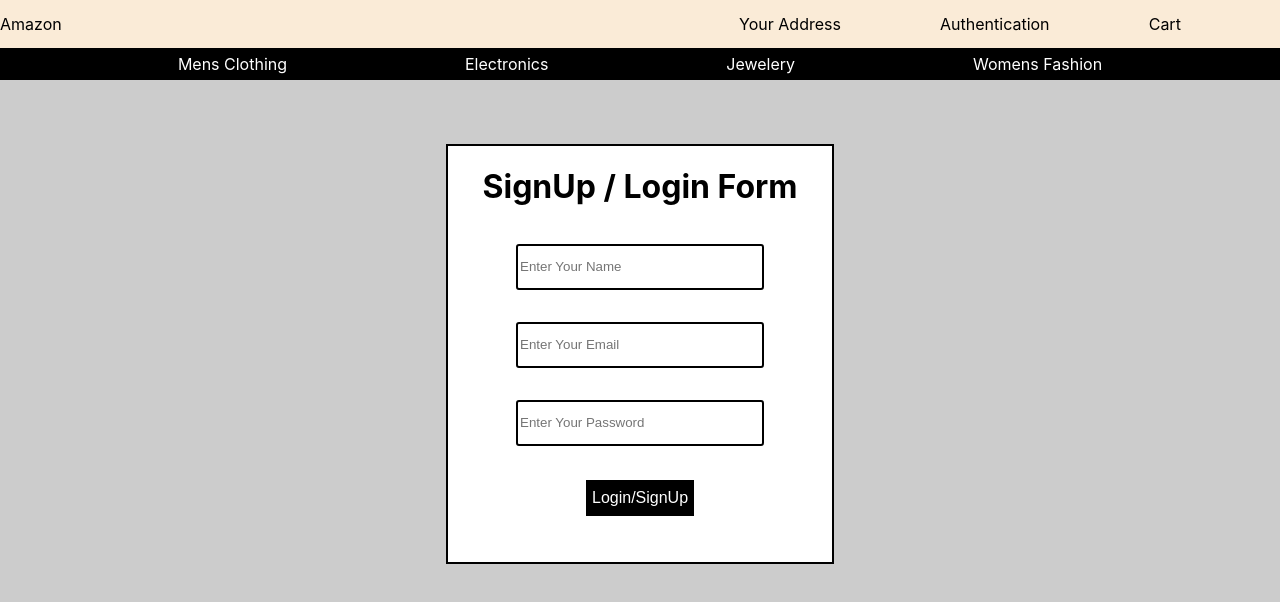
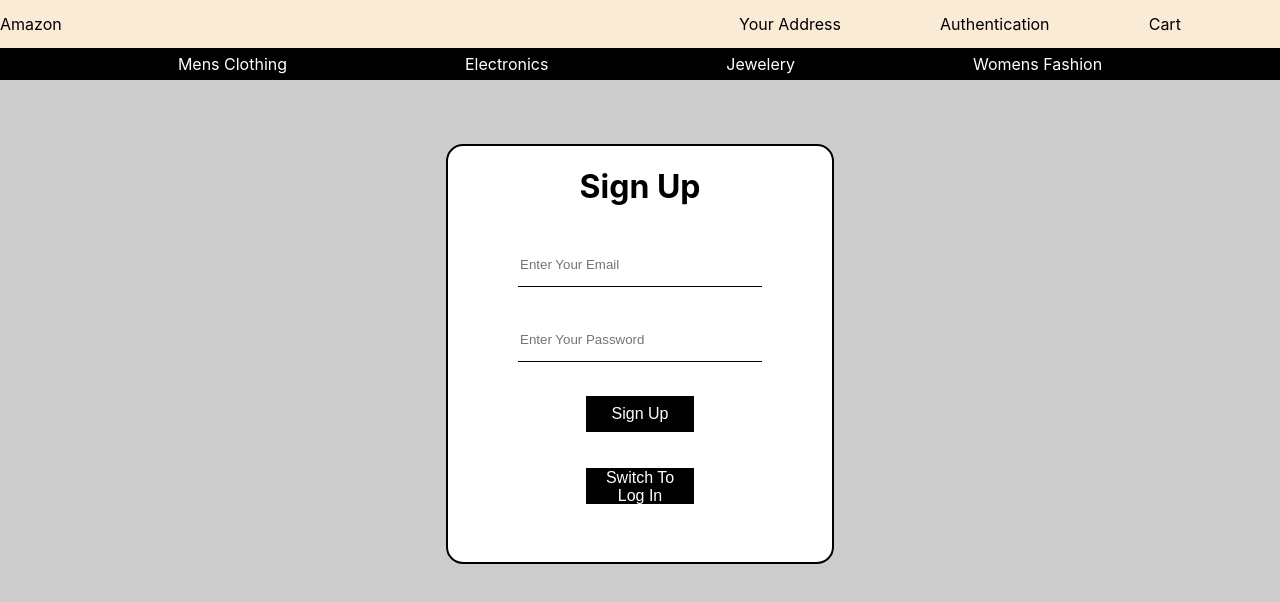
Before and after one commit to Nishant-Bhosale/amazon-clone, a React (Create React App) app: page /authenticate in a window 1280 px wide. Shown: the top 602 px of the page. Built offline with nearby package versions, Linux system fonts and the light colour scheme; no server answers.

Commit message:
Added signup and log in feature

```diff
--- a/src/containers/SignUpLogIn/signuplogin.css
+++ b/src/containers/SignUpLogIn/signuplogin.css
@@ -10,6 +10,7 @@
 	height: 26rem;
 	border: 2px solid black;
 	width: 24rem;
+	border-radius: 17px;
 }
 
 .signup-form {
@@ -23,8 +24,10 @@
 	width: 15rem;
 	margin: 1rem auto;
 	height: 2.5rem;
-	border-radius: 3px;
-	border: 2px solid black;
+	border: 1px solid black;
+	border-top: none;
+	border-right: none;
+	border-left: none;
 }
 
 .auth-btn {
@@ -35,6 +38,7 @@
 	background-color: black;
 	border: white 2px solid;
 	font-size: 1rem;
+	outline: none;
 	transition: all 0.4s ease-in-out;
 }
 
--- a/src/containers/SignUpLogIn/signuplogin.js
+++ b/src/containers/SignUpLogIn/signuplogin.js
@@ -1,28 +1,124 @@
-import React from "react";
+import React, { useState, useEffect } from "react";
 import "./signuplogin.css";
+import firebase from "../../utils/firebase";
+import PopupBar from "../../components/PopupBar/PopupBar";
+
 const SignUpLogin = () => {
+	const [email, setEmail] = useState("");
+	const [password, setPassword] = useState("");
+	const [isSignUp, setIsSignUp] = useState(true);
+	const [error, setError] = useState(null);
+	const [success, setSuccess] = useState(false);
+	useEffect(() => {
+		firebase.auth().onAuthStateChanged(function (user) {
+			if (user) {
+				console.log("i am here");
+				console.log(user);
+			} else {
+				console.log("not here");
+			}
+		});
+	}, []);
+
+	const authenticate = (e) => {
+		e.preventDefault();
+		console.log("hiiiiiii");
+		if (isSignUp) {
+			firebase
+				.auth()
+				.createUserWithEmailAndPassword(email, password)
+				.then((userCredentials) => {
+					console.log(userCredentials.user);
+				})
+				.catch((err) => {
+					setError("Email is already taken by someone else.");
+				});
+		} else {
+			firebase
+				.auth()
+				.signInWithEmailAndPassword(email, password)
+				.then((userCredentials) => {
+					console.log(userCredentials.user);
+					setSuccess(true);
+				})
+				.catch((err) => {
+					console.log(err);
+					setError(err.message);
+				});
+		}
+	};
+
+	const changeAuthState = (e) => {
+		e.preventDefault();
+		setIsSignUp((prevState) => {
+			return !prevState;
+		});
+	};
+
+	// const signOut = (e) => {
+	// 	e.preventDefault();
+	// 	firebase
+	// 		.auth()
+	// 		.signOut()
+	// 		.then((res) => {
+	// 			console.log(res);
+	// 		})
+	// 		.catch((error) => {
+	// 			console.log(error);
+	// 		});
+	// };
+
+	const onChangeHandler = (e) => {
+		e.preventDefault();
+		const { name, value } = e.currentTarget;
+		if (name === "email") {
+			setEmail(value);
+		} else if (name === "Password") {
+			setPassword(value);
+		}
+	};
+
+	if (error) {
+		setTimeout(() => {
+			setError(null);
+		}, 5000);
+	} else if (success) {
+		setTimeout(() => {
+			setSuccess(false);
+		}, 3000);
+	}
+
 	return (
 		<div className="signup-page">
+			{success ? (
+				<PopupBar success={success}>Logged In Successfully.</PopupBar>
+			) : null}
 			<div className="signup-card">
-				<form className="signup-form">
-					<h1>SignUp / Login Form</h1>
-					<input
-						type="text"
-						placeholder="Enter Your Name"
-						className="input-field"
-					/>
+				<form className="signup-form" onSubmit={(e) => authenticate(e)}>
+					<h1>{isSignUp ? "Sign Up" : "Log In"}</h1>
+
 					<input
 						type="email"
 						placeholder="Enter Your Email"
 						className="input-field"
+						name="email"
+						onChange={(e) => onChangeHandler(e)}
 					/>
+					{error ? <p style={{ color: "red" }}>{error}</p> : null}
 					<input
 						type="password"
 						placeholder="Enter Your Password"
 						className="input-field"
+						name="Password"
+						onChange={(e) => onChangeHandler(e)}
 					/>
-					<button className="auth-btn">Login/SignUp</button>
+					<button className="auth-btn">
+						{isSignUp ? "Sign Up" : "Log In"}
+					</button>
 				</form>
+				<button className="auth-btn" onClick={(e) => changeAuthState(e)}>
+					Switch To {isSignUp ? "Log In" : "Sign Up"}
+				</button>
 			</div>
 		</div>
 	);
```
